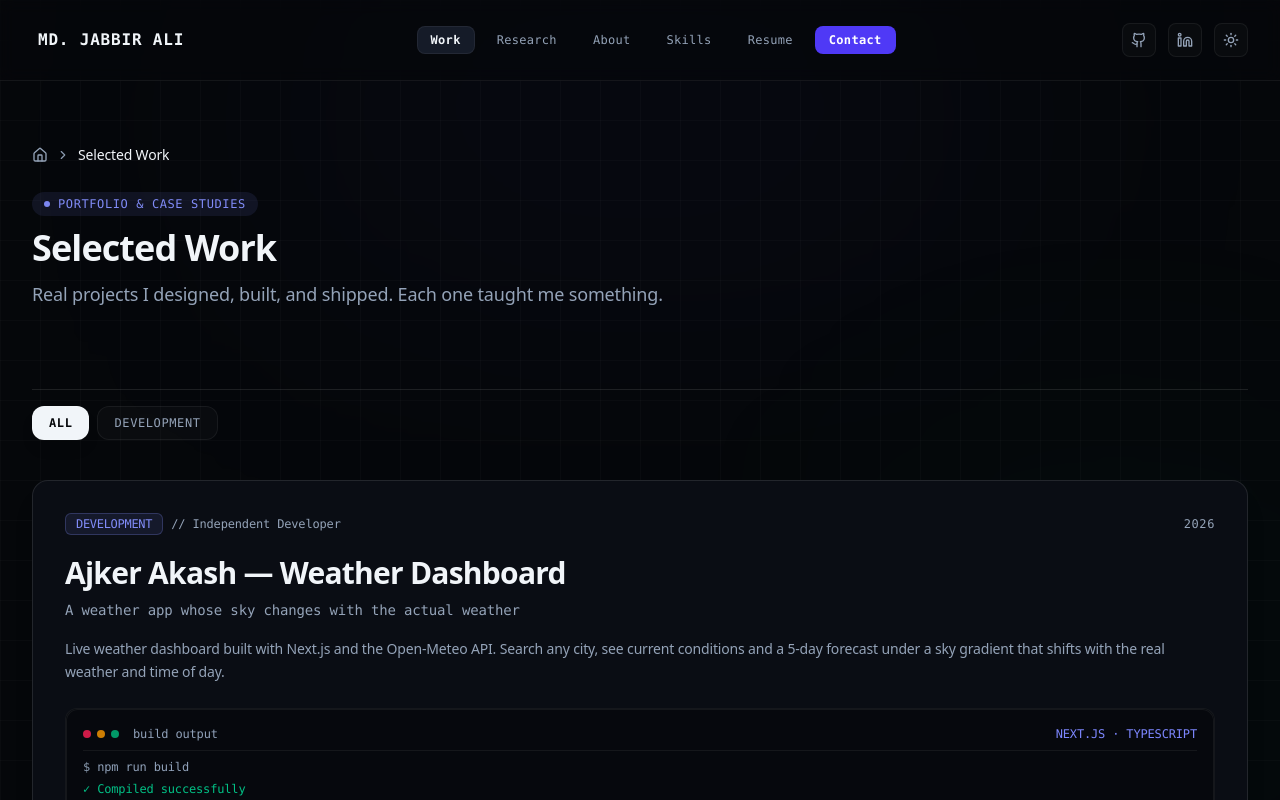
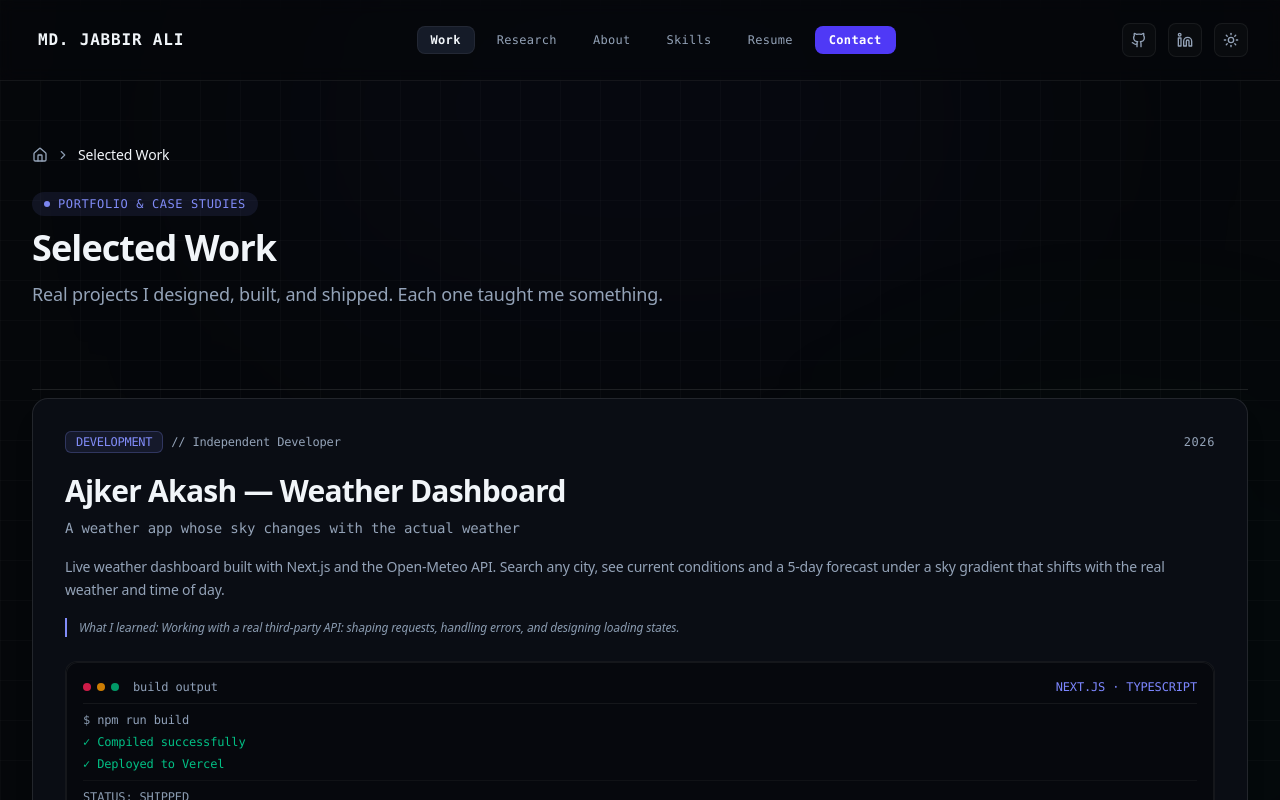
Before and after one commit to jabbirxd/portfolio-, a Next.js app: page /work in a window 1280 px wide. Shown: the top 800 px of the page. Built offline with nearby package versions, Linux system fonts and the light colour scheme.

Commit message:
Phase 9: remove meaningless filters, /work learnings, Techif local note, full resume summaries, contact copy+resume

```diff
--- /dev/null
+++ b/src/app/contact/CopyEmailButton.tsx
@@ -0,0 +1,36 @@
+"use client";
+
+import { useState } from "react";
+import { Copy, Check } from "lucide-react";
+
+export function CopyEmailButton({ email }: { email: string }) {
+  const [copied, setCopied] = useState(false);
+
+  const handleCopy = async () => {
+    try {
+      await navigator.clipboard.writeText(email);
+      setCopied(true);
+      setTimeout(() => setCopied(false), 2000);
+    } catch {
+      // Clipboard API unavailable — user can still click the mailto link
+    }
+  };
+
+  return (
+    <button
+      onClick={handleCopy}
+      aria-label={copied ? "Email copied" : "Copy email address"}
+      className="inline-flex items-center gap-1.5 text-xs font-mono text-[var(--text-secondary)] hover:text-[var(--accent-studio)] transition-colors cursor-pointer border border-[var(--border-subtle)] rounded-lg px-2.5 py-1.5 mt-3"
+    >
+      {copied ? (
+        <>
+          <Check className="w-3.5 h-3.5" /> Copied
+        </>
+      ) : (
+        <>
+          <Copy className="w-3.5 h-3.5" /> Copy
+        </>
+      )}
+    </button>
+  );
+}
--- a/src/app/contact/page.tsx
+++ b/src/app/contact/page.tsx
@@ -2,12 +2,13 @@ import React from "react";
 import { Reveal } from "@/components/motion/Reveal";
 import { siteConfig } from "@/data/siteConfig";
 import { Container } from "@/components/ui/Container";
+import { CopyEmailButton } from "./CopyEmailButton";
 import { Eyebrow } from "@/components/ui/Eyebrow";
 ;
 import { Breadcrumb } from "@/components/ui/Breadcrumb";
 import { Card } from "@/components/ui/Card";
 import { GithubIcon, LinkedinIcon } from "@/components/icons/BrandIcons";
-import { Mail, ArrowUpRight, MapPin } from "lucide-react";
+import { Mail, ArrowUpRight, MapPin, FileText } from "lucide-react";
 import type { Metadata } from "next";
 import { socialMetadata } from "@/lib/social-metadata";
 
@@ -58,6 +59,7 @@ export default function ContactPage() {
                 Write me <ArrowUpRight className="w-3.5 h-3.5" />
               </div>
             </a>
+            <CopyEmailButton email={siteConfig.socials.email} />
           </Card>
 
           <Card variant="interactive" className="p-6 sm:p-8">
@@ -104,6 +106,25 @@ export default function ContactPage() {
             </a>
           </Card>
         </div>
+
+        <div className="grid grid-cols-1 md:grid-cols-1 gap-6 mt-6">
+          <Card variant="interactive" className="p-6 sm:p-8">
+            <a href="/resume" className="group flex items-center justify-between">
+              <div className="flex items-center gap-4">
+                <div className="p-3 rounded-xl bg-[var(--accent-research-subtle)] text-[var(--accent-research)] w-fit">
+                  <FileText className="w-5 h-5" />
+                </div>
+                <div>
+                  <div className="text-xs font-mono text-[var(--text-muted)] uppercase mb-1">Resume</div>
+                  <div className="text-sm text-[var(--text-primary)]">
+                    Education, projects, skills and experience — printable as PDF
+                  </div>
+                </div>
+              </div>
+              <ArrowUpRight className="w-5 h-5 text-[var(--text-secondary)] group-hover:text-[var(--accent-research)] transition-colors" />
+            </a>
+          </Card>
+        </div>
         </Reveal>
 
         <Reveal>
--- a/src/app/resume/ResumeClient.tsx
+++ b/src/app/resume/ResumeClient.tsx
@@ -232,7 +232,7 @@ export function ResumeClient() {
                     <h4 className="text-xs font-bold text-[var(--text-primary)]">{proj.title}</h4>
                     <span className="text-xs font-mono text-[var(--text-secondary)]">{proj.timeline}</span>
                   </div>
-                  <p className="text-xs text-[var(--text-secondary)] leading-relaxed line-clamp-2">
+                  <p className="text-xs text-[var(--text-secondary)] leading-relaxed">
                     {proj.summary}
                   </p>
                   <div className="flex flex-wrap gap-1 pt-1">
--- a/src/app/work/WorkClient.tsx
+++ b/src/app/work/WorkClient.tsx
@@ -1,8 +1,7 @@
 "use client";
 
-import React, { useState } from "react";
+import React from "react";
 import { projectsData } from "@/data/projects";
-import { ProjectFilter } from "@/types";
 import { Container } from "@/components/ui/Container";
 import { SectionHeader } from "@/components/ui/SectionHeader";
 import { ProjectCard } from "@/components/cards/ProjectCard";
@@ -10,19 +9,8 @@ import { Breadcrumb } from "@/components/ui/Breadcrumb";
 import { motion, AnimatePresence, useReducedMotion } from "motion/react";
 import { cn } from "@/lib/utils";
 
-const filterTabs: { label: string; value: ProjectFilter }[] = [
-  { label: "ALL", value: "ALL" },
-  { label: "DEVELOPMENT", value: "DEVELOPMENT" },
-];
-
 export function WorkClient() {
-  const [activeFilter, setActiveFilter] = useState<ProjectFilter>("ALL");
   const shouldReduceMotion = useReducedMotion();
-
-  const filteredProjects =
-    activeFilter === "ALL"
-      ? projectsData
-      : projectsData.filter((p) => p.filterCategory === activeFilter);
 
   return (
     <div className="py-12 sm:py-16 space-y-12">
@@ -40,40 +28,13 @@ export function WorkClient() {
 
         </div>
 
-        {/* Filter Navigation Tabs */}
-        <div
-          role="tablist"
-          aria-label="Filter projects by category"
-          className="flex flex-wrap items-center gap-2 pb-8 pt-4"
-        >
-          {filterTabs.map((tab) => {
-            const isActive = activeFilter === tab.value;
-            return (
-              <button
-                key={tab.value}
-                role="tab"
-                aria-selected={isActive}
-                onClick={() => setActiveFilter(tab.value)}
-                className={cn(
-                  "px-4 py-2 rounded-xl text-xs font-mono tracking-wider uppercase transition-all duration-150 cursor-pointer focus:outline-none focus:ring-2 focus:ring-indigo-500",
-                  isActive
-                    ? "bg-[var(--text-primary)] text-[var(--bg-app)] font-extrabold shadow-lg border border-[var(--border-strong)]"
-                    : "bg-[var(--bg-surface-subtle)] text-[var(--text-secondary)] hover:text-[var(--text-primary)] hover:bg-[var(--bg-surface-hover)] border border-[var(--border-subtle)]"
-                )}
-              >
-                {tab.label}
-              </button>
-            );
-          })}
-        </div>
-
         {/* Editorial Projects Grid */}
         <motion.div
           layout
           className="grid grid-cols-1 md:grid-cols-2 gap-6 sm:gap-8 pt-2"
         >
           <AnimatePresence mode="popLayout">
-            {filteredProjects.map((project) => (
+            {projectsData.map((project) => (
               <motion.div data-anim
                 key={project.id}
                 layout
@@ -89,7 +50,7 @@ export function WorkClient() {
                   project.displaySize === "wide" && "md:col-span-2"
                 )}
               >
-                <ProjectCard project={project} headingLevel="h2" />
+                <ProjectCard project={project} headingLevel="h2" showLearning />
               </motion.div>
             ))}
           </AnimatePresence>
--- a/src/app/work/[slug]/page.tsx
+++ b/src/app/work/[slug]/page.tsx
@@ -165,7 +165,7 @@ export default async function ProjectDetailPage({
           {/* External Action Links (Only rendered if they exist) */}
           {hasAnyLink && (
             <div className="pt-2 flex flex-wrap items-center gap-4">
-              {project.liveUrl && (
+              {project.liveUrl ? (
                 <Button
                   href={project.liveUrl}
                   variant="primary"
@@ -175,6 +175,10 @@ export default async function ProjectDetailPage({
                 >
                   Live Demonstration
                 </Button>
+              ) : (
+                <span className="text-xs font-mono text-[var(--text-muted)] border border-[var(--border-subtle)] rounded-lg px-3 py-2">
+                  Runs locally — no public demo yet
+                </span>
               )}
               {project.repoUrl && (
                 <Button
--- a/src/components/cards/ProjectCard.tsx
+++ b/src/components/cards/ProjectCard.tsx
@@ -11,9 +11,10 @@ interface ProjectCardProps {
   project: ProjectItem;
   className?: string;
   headingLevel?: "h2" | "h3";
+  showLearning?: boolean;
 }
 
-export function ProjectCard({ project, className, headingLevel = "h3" }: ProjectCardProps) {
+export function ProjectCard({ project, className, headingLevel = "h3", showLearning = false }: ProjectCardProps) {
   const isLarge = project.displaySize === "large";
   const isWide = project.displaySize === "wide";
 
@@ -80,9 +81,15 @@ export function ProjectCard({ project, className, headingLevel = "h3" }: Project
         </p>
 
         {/* Summary Description */}
-        <p className="text-xs sm:text-sm text-[var(--text-secondary)] leading-relaxed line-clamp-3 mb-6">
+        <p className="text-xs sm:text-sm text-[var(--text-secondary)] leading-relaxed line-clamp-3 mb-4">
           {project.summary}
         </p>
+
+        {showLearning && project.whatILearned && project.whatILearned[0] && (
+          <p className="text-xs text-[var(--text-muted)] italic leading-relaxed mb-6 border-l-2 border-[var(--accent-studio)] pl-3">
+            What I learned: {project.whatILearned[0]}
+          </p>
+        )}
 
         {/* Visual Mockup Preview */}
         <div className="mb-6 rounded-xl overflow-hidden border border-[var(--border-subtle)] bg-[var(--bg-app)]/60 group-hover:border-[var(--border-default)] transition-colors">
```
